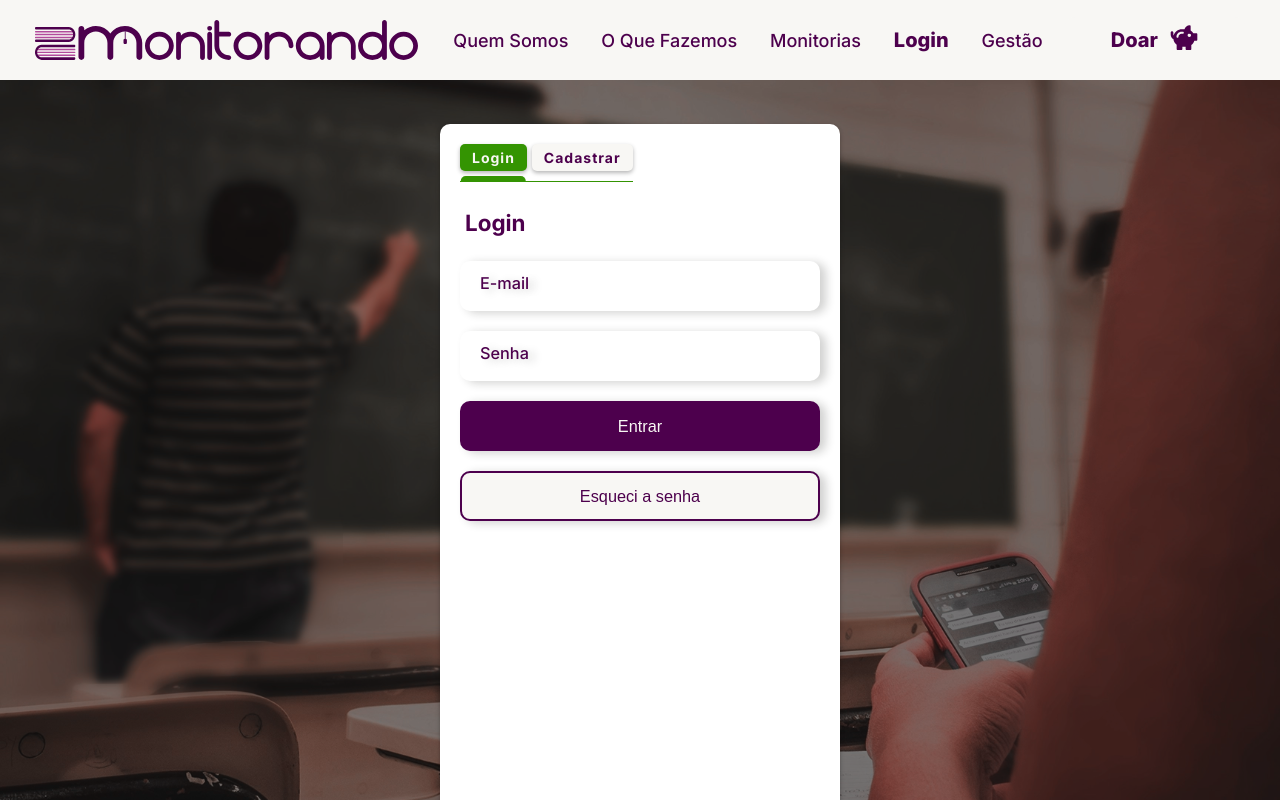
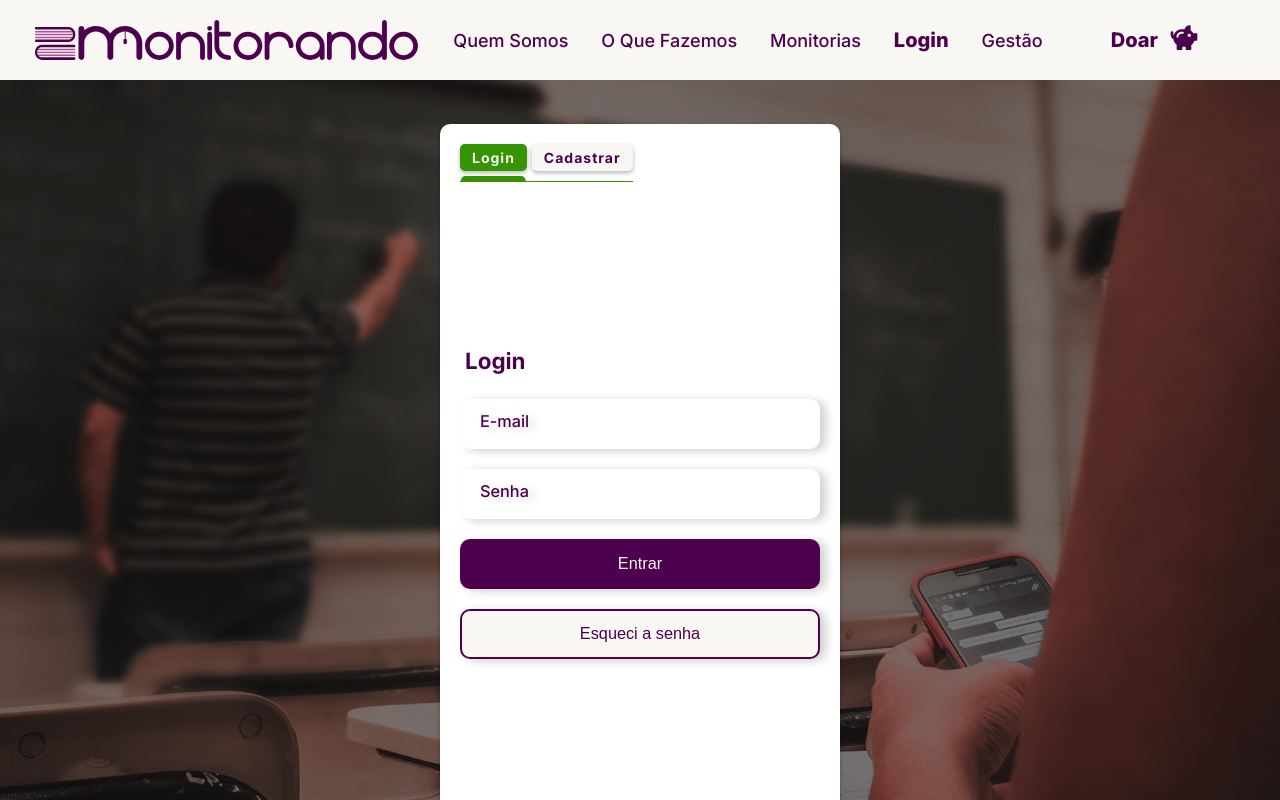
Before and after one commit to Squad024-2023/monitorando-frontend, a Next.js app: page /login in a window 1280 px wide. Shown: the top 800 px of the page. Built offline with nearby package versions, Linux system fonts and the light colour scheme.

Commit message:
Styles: Form de login alinhado

```diff
--- a/app/login/login.module.css
+++ b/app/login/login.module.css
@@ -32,6 +32,7 @@
 .tela1 {
   position: relative;
   display: flex;
+  justify-content: flex-start;
   align-items: center;
   width: 40rem;
   height: auto;
@@ -44,6 +45,7 @@
   background-color: #fff;
   backdrop-filter: blur(10px);
 
+
 }
 
 .container1 {
@@ -54,7 +56,7 @@
   width: 40rem;
   gap: 2rem;
   padding: 1rem;
-  height: 100%;
+  height: auto;
   transition: all .5s ease-in-out;
 }
 
@@ -66,7 +68,7 @@
   width: 40rem;
   gap: 2rem;
   padding: 1rem;
-  height: 100%;
+  height: auto;
   transition: all .5s ease-in-out;
   transform: translateX(-100%);
 }
--- a/components/footer/footer.module.css
+++ b/components/footer/footer.module.css
@@ -171,6 +171,7 @@
 .copyFooter p {
     font-size: 1.6rem;
     color: rgba(var(--sal-rgb), 1);
+    text-align: center;
 }
 
 .active {
```
